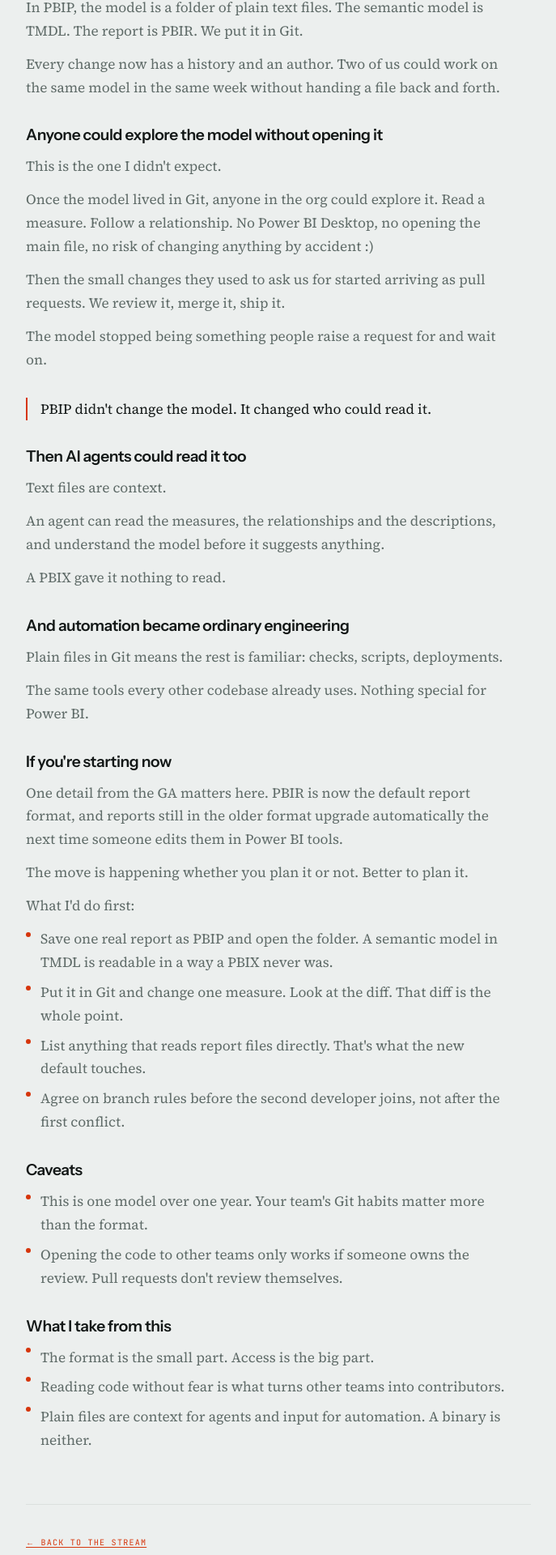
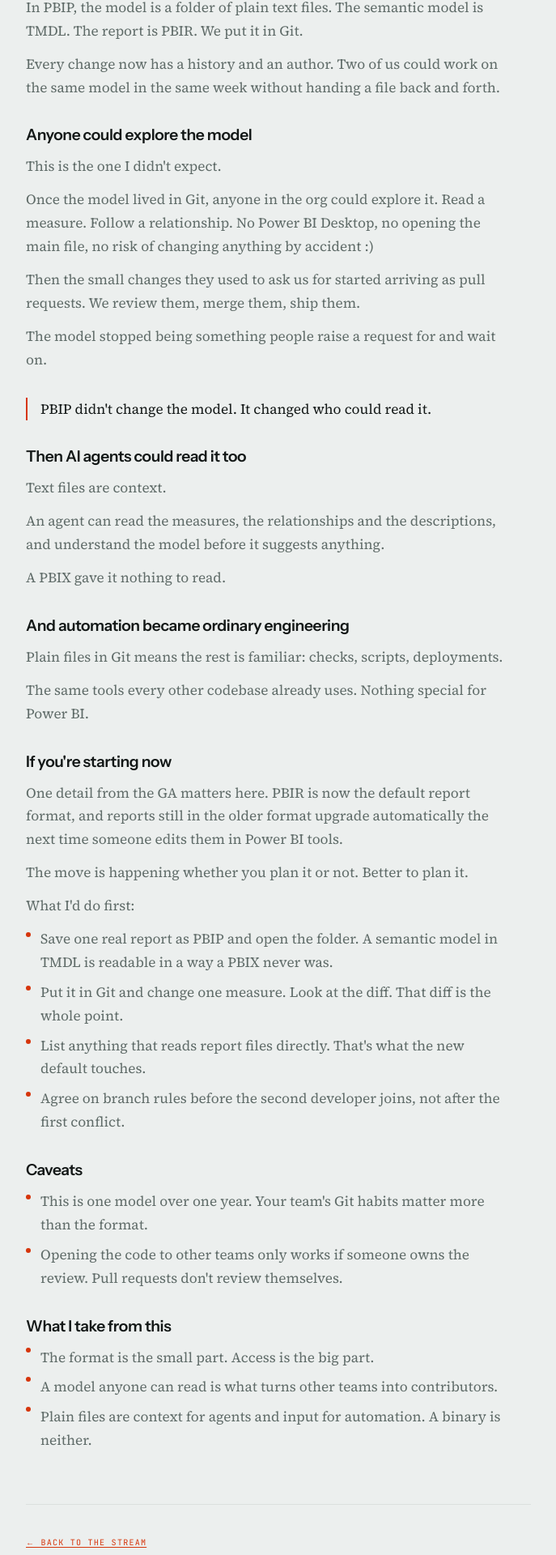
Before and after one commit to karthikpandy/karthikbi.dev, a Next.js app: page /pbip-one-year-in in a window 1280 px wide. Shown: the part 1080-3000 px from the top of the page at 81% size, without its empty margins (296-983 px from the left). Built offline with nearby package versions, Linux system fonts and the light colour scheme.

Commit message:
Reword PBIP post heading, review line and takeaway
Co-Authored-By: Claude Sonnet 5.5 <noreply@anthropic.com>

```diff
--- a/app/pbip-one-year-in/page.tsx
+++ b/app/pbip-one-year-in/page.tsx
@@ -82,7 +82,7 @@ export default function PbipOneYearInPage() {
 
         <section className="space-y-3">
           <h2 className="text-base font-semibold text-gray-900 mb-3">
-            Anyone could explore the model without opening it
+            Anyone could explore the model
           </h2>
           <p>This is the one I didn&apos;t expect.</p>
           <p>
@@ -92,7 +92,7 @@ export default function PbipOneYearInPage() {
           </p>
           <p>
             Then the small changes they used to ask us for started arriving as pull requests. We
-            review it, merge it, ship it.
+            review them, merge them, ship them.
           </p>
           <p>The model stopped being something people raise a request for and wait on.</p>
         </section>
@@ -169,7 +169,7 @@ export default function PbipOneYearInPage() {
           <ul className="space-y-2 pl-0">
             {[
               'The format is the small part. Access is the big part.',
-              'Reading code without fear is what turns other teams into contributors.',
+              'A model anyone can read is what turns other teams into contributors.',
               'Plain files are context for agents and input for automation. A binary is neither.',
             ].map((point) => (
               <li key={point} className="flex items-start gap-3">
```
